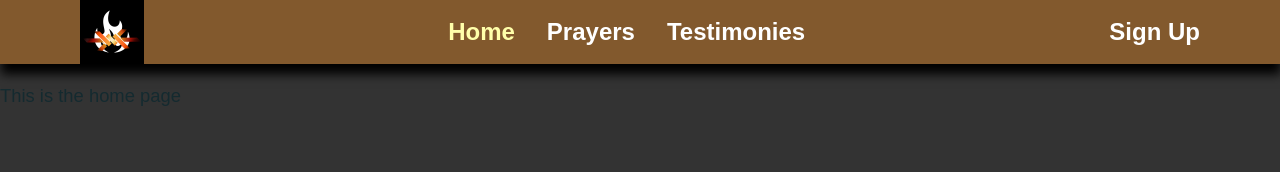
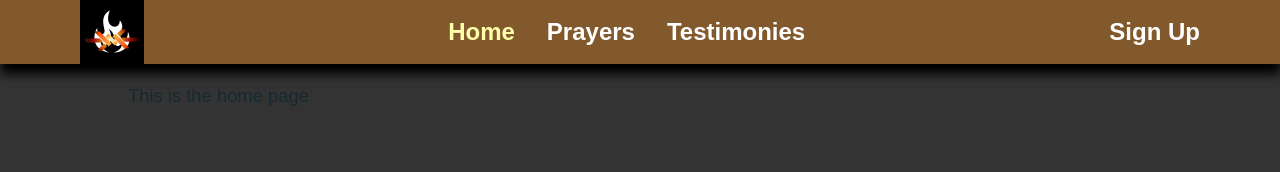
Before and after one commit to DarreDevyll/prayer-board, a React (Create React App) app in the folder frontend/: page / in a window 1280 px wide. Shown: the top 172 px of the page. Built offline with nearby package versions, Linux system fonts and the light colour scheme.

Commit message:
Messing with styles. Nothing concrete yet

```diff
--- /dev/null
+++ b/frontend/src/components/styles/Content.styled.js
@@ -0,0 +1,7 @@
+import styled from 'styled-components'
+
+export const Content = styled.div`
+    width: 80%;
+    float: center;
+    margin: auto;
+`
--- a/frontend/src/components/styles/List.styled.js
+++ b/frontend/src/components/styles/List.styled.js
@@ -4,8 +4,13 @@ export const Card = styled.div`
   width: 100%;
   margin: 15px 0px;
   padding: 40px 20px;
-  background-color: #fff;
+  background-color: #aaa;
   color: #000;
+
+  &:hover {
+    transition: box-shadow 1s;
+  box-shadow: 0px 1px 10px 0px #fff, 0px 3px 10px 0px #ffd, 0px 5px 20px 5px #fd6;
+  }
 `
 
 export const Prayer = styled.div`
@@ -28,6 +33,7 @@ export const Author = styled.div`
   font-size: 16px;
   width: 100%;
   text-align: right;
+  color: #822e2d;
 `
 
 export const Date = styled.div`
--- a/frontend/src/pages/Home.js
+++ b/frontend/src/pages/Home.js
@@ -1,5 +1,7 @@
+import {Component} from 'react';
+
+import { Content } from '../components/styles/Content.styled';
 import List from "../components/List";
-import {Component} from 'react';
 
 class Home extends Component {
   constructor(props) {
@@ -30,9 +32,11 @@ class Home extends Component {
   render(){
   return (
     <>
+    <Content>
       <div>
         <p>This is the home page</p>
       </div>
+    </Content>
     </>
   )}
 }
--- a/frontend/src/pages/Prayers.js
+++ b/frontend/src/pages/Prayers.js
@@ -1,5 +1,7 @@
+import {Component} from 'react';
+
+import { Content } from '../components/styles/Content.styled';
 import List from "../components/List";
-import {Component} from 'react';
 
 class Prayers extends Component {
   constructor(props) {
@@ -35,6 +37,7 @@ class Prayers extends Component {
   }
   return (
     <>
+    <Content>
       <div>
         <p>This is the prayers page</p>
       </div>
@@ -43,6 +46,7 @@ class Prayers extends Component {
           return (<List data={getData(this.state.body[key]) || 0} />)
         })
       }
+    </Content>
     </>
   )}
 }
--- a/frontend/src/pages/Testimonies.js
+++ b/frontend/src/pages/Testimonies.js
@@ -1,5 +1,7 @@
+import {Component} from 'react';
+
+import { Content } from '../components/styles/Content.styled';
 import List from "../components/List";
-import {Component} from 'react';
 
 class Testimonies extends Component {
   constructor(props) {
@@ -38,6 +40,7 @@ class Testimonies extends Component {
   }
   return (
     <>
+    <Content>
       <div>
         <p>This is the prayers page</p>
       </div>
@@ -46,6 +49,7 @@ class Testimonies extends Component {
           return (<List data={getData(this.state.body[key]) || 0} />)
         })
       }
+    </Content>
     </>
   )}
 }
```
